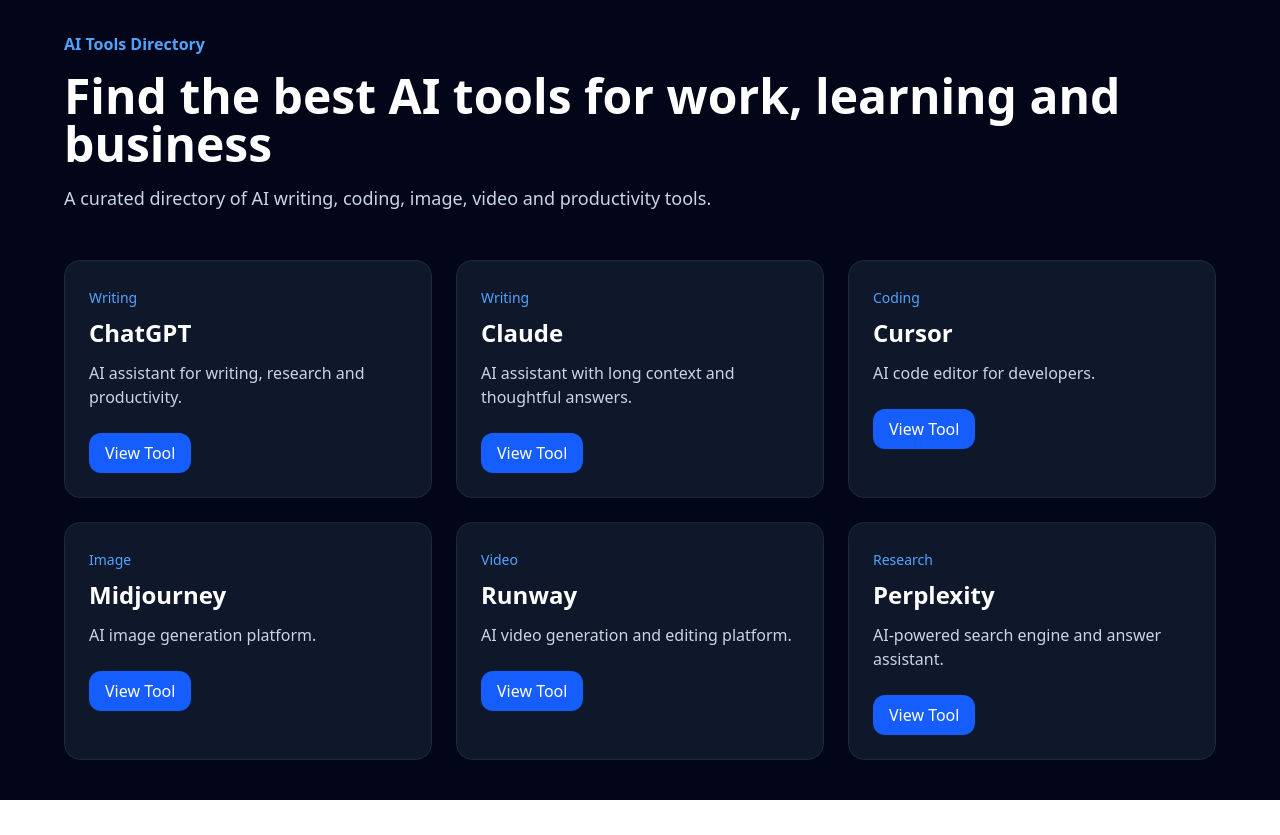
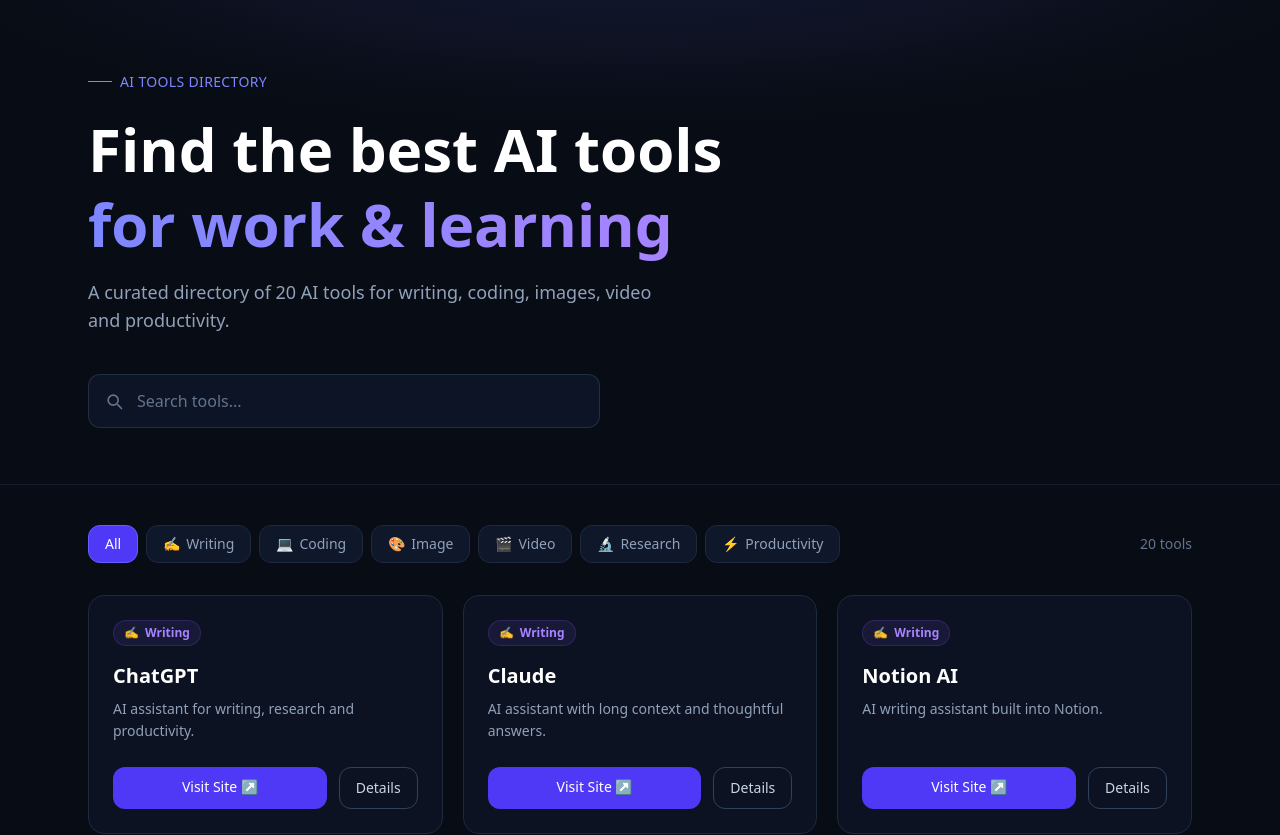
Before and after one commit to 8t8wk5sd8v-oss/ai-tools-directory, a Next.js app: page / in a window 1280 px wide. Shown: the top 835 px of the page. Before the commit the page ends 800 px from the top, so only its background shows below. Built offline with nearby package versions, Linux system fonts and the light colour scheme.

Commit message:
Refactor AI tools list with additional details

```diff
--- a/app/page.js
+++ b/app/page.js
@@ -1,78 +1,197 @@
+"use client";
+import { useState, useMemo } from "react";
+
 const tools = [
-  {
-    name: "ChatGPT",
-    category: "Writing",
-    description: "AI assistant for writing, research and productivity.",
-  },
-  {
-    name: "Claude",
-    category: "Writing",
-    description: "AI assistant with long context and thoughtful answers.",
-  },
-  {
-    name: "Cursor",
-    category: "Coding",
-    description: "AI code editor for developers.",
-  },
-  {
-    name: "Midjourney",
-    category: "Image",
-    description: "AI image generation platform.",
-  },
-  {
-    name: "Runway",
-    category: "Video",
-    description: "AI video generation and editing platform.",
-  },
-  {
-    name: "Perplexity",
-    category: "Research",
-    description: "AI-powered search engine and answer assistant.",
-  },
+  // Writing
+  { name: "ChatGPT", category: "Writing", description: "AI assistant for writing, research and productivity.", url: "https://chat.openai.com", slug: "chatgpt" },
+  { name: "Claude", category: "Writing", description: "AI assistant with long context and thoughtful answers.", url: "https://claude.ai", slug: "claude" },
+  { name: "Notion AI", category: "Writing", description: "AI writing assistant built into Notion.", url: "https://notion.so", slug: "notion-ai" },
+  { name: "Jasper", category: "Writing", description: "AI copywriting tool for marketing teams.", url: "https://jasper.ai", slug: "jasper" },
+  { name: "Grammarly", category: "Writing", description: "AI grammar and style checker.", url: "https://grammarly.com", slug: "grammarly" },
+  // Coding
+  { name: "Cursor", category: "Coding", description: "AI code editor for developers.", url: "https://cursor.sh", slug: "cursor" },
+  { name: "GitHub Copilot", category: "Coding", description: "AI pair programmer integrated into your editor.", url: "https://github.com/features/copilot", slug: "github-copilot" },
+  { name: "Replit", category: "Coding", description: "AI-powered coding environment in the browser.", url: "https://replit.com", slug: "replit" },
+  { name: "Tabnine", category: "Coding", description: "AI code completion for all major IDEs.", url: "https://tabnine.com", slug: "tabnine" },
+  // Image
+  { name: "Midjourney", category: "Image", description: "AI image generation platform.", url: "https://midjourney.com", slug: "midjourney" },
+  { name: "DALL·E 3", category: "Image", description: "OpenAI's image generation model.", url: "https://openai.com/dall-e-3", slug: "dalle-3" },
+  { name: "Stable Diffusion", category: "Image", description: "Open-source AI image generation.", url: "https://stability.ai", slug: "stable-diffusion" },
+  { name: "Adobe Firefly", category: "Image", description: "Adobe's generative AI for creatives.", url: "https://firefly.adobe.com", slug: "adobe-firefly" },
+  // Video
+  { name: "Runway", category: "Video", description: "AI video generation and editing platform.", url: "https://runwayml.com", slug: "runway" },
+  { name: "Sora", category: "Video", description: "OpenAI's text-to-video model.", url: "https://openai.com/sora", slug: "sora" },
+  { name: "Pika", category: "Video", description: "AI video creation from text and images.", url: "https://pika.art", slug: "pika" },
+  // Research
+  { name: "Perplexity", category: "Research", description: "AI-powered search engine and answer assistant.", url: "https://perplexity.ai", slug: "perplexity" },
+  { name: "Consensus", category: "Research", description: "AI search engine for scientific papers.", url: "https://consensus.app", slug: "consensus" },
+  // Productivity
+  { name: "Otter.ai", category: "Productivity", description: "AI meeting transcription and notes.", url: "https://otter.ai", slug: "otter-ai" },
+  { name: "Make", category: "Productivity", description: "AI-powered automation platform.", url: "https://make.com", slug: "make" },
 ];
 
+const CATEGORIES = ["All", ...Array.from(new Set(tools.map((t) => t.category)))];
+
+const CATEGORY_COLORS = {
+  Writing: { bg: "bg-violet-500/10", text: "text-violet-400", border: "border-violet-500/20" },
+  Coding: { bg: "bg-cyan-500/10", text: "text-cyan-400", border: "border-cyan-500/20" },
+  Image: { bg: "bg-pink-500/10", text: "text-pink-400", border: "border-pink-500/20" },
+  Video: { bg: "bg-orange-500/10", text: "text-orange-400", border: "border-orange-500/20" },
+  Research: { bg: "bg-emerald-500/10", text: "text-emerald-400", border: "border-emerald-500/20" },
+  Productivity: { bg: "bg-yellow-500/10", text: "text-yellow-400", border: "border-yellow-500/20" },
+};
+
+const CATEGORY_ICONS = {
+  Writing: "✍️",
+  Coding: "💻",
+  Image: "🎨",
+  Video: "🎬",
+  Research: "🔬",
+  Productivity: "⚡",
+};
+
 export default function Home() {
+  const [search, setSearch] = useState("");
+  const [activeCategory, setActiveCategory] = useState("All");
+
+  const filtered = useMemo(() => {
+    return tools.filter((tool) => {
+      const matchesCategory = activeCategory === "All" || tool.category === activeCategory;
+      const matchesSearch =
+        tool.name.toLowerCase().includes(search.toLowerCase()) ||
+        tool.description.toLowerCase().includes(search.toLowerCase());
+      return matchesCategory && matchesSearch;
+    });
+  }, [search, activeCategory]);
+
   return (
-    <main className="min-h-screen bg-slate-950 text-white p-8">
-      <div className="max-w-6xl mx-auto">
-        <div className="mb-12">
-          <p className="text-blue-400 font-semibold">
+    <main className="min-h-screen bg-[#080c14] text-white">
+      {/* Hero */}
+      <div className="relative overflow-hidden border-b border-slate-800/60">
+        <div
+          className="absolute inset-0 pointer-events-none"
+          style={{
+            background:
+              "radial-gradient(ellipse 80% 50% at 50% -10%, rgba(99,102,241,0.15) 0%, transparent 70%)",
+          }}
+        />
+        <div className="relative max-w-6xl mx-auto px-6 pt-16 pb-14">
+          <span className="inline-flex items-center gap-2 text-indigo-400 text-sm font-medium tracking-wide uppercase mb-5">
+            <span className="w-6 h-px bg-indigo-400" />
             AI Tools Directory
+          </span>
+          <h1 className="text-5xl sm:text-6xl font-bold leading-tight mb-4 max-w-2xl">
+            Find the best AI tools
+            <br />
+            <span className="text-transparent bg-clip-text bg-gradient-to-r from-indigo-400 to-violet-400">
+              for work &amp; learning
+            </span>
+          </h1>
+          <p className="text-slate-400 text-lg max-w-xl mb-10">
+            A curated directory of {tools.length} AI tools for writing, coding, images, video and productivity.
           </p>
 
-          <h1 className="text-5xl font-bold mt-4 mb-4">
-            Find the best AI tools for work, learning and business
-          </h1>
-
-          <p className="text-slate-300 text-lg">
-            A curated directory of AI writing, coding, image, video and productivity tools.
-          </p>
+          {/* Search */}
+          <div className="relative max-w-lg">
+            <svg
+              className="absolute left-4 top-1/2 -translate-y-1/2 text-slate-500 w-5 h-5"
+              fill="none"
+              stroke="currentColor"
+              viewBox="0 0 24 24"
+            >
+              <path strokeLinecap="round" strokeLinejoin="round" strokeWidth={2} d="M21 21l-4.35-4.35M17 11A6 6 0 1 1 5 11a6 6 0 0 1 12 0z" />
+            </svg>
+            <input
+              type="text"
+              value={search}
+              onChange={(e) => setSearch(e.target.value)}
+              placeholder="Search tools..."
+              className="w-full bg-slate-900/80 border border-slate-700/60 rounded-xl pl-12 pr-4 py-3.5 text-white placeholder-slate-500 focus:outline-none focus:border-indigo-500 focus:ring-1 focus:ring-indigo-500 transition"
+            />
+          </div>
+        </div>
       </div>
 
-        <div className="grid md:grid-cols-3 gap-6">
-          {tools.map((tool) => (
+      {/* Filters + Grid */}
+      <div className="max-w-6xl mx-auto px-6 py-10">
+        {/* Category filters */}
+        <div className="flex flex-wrap gap-2 mb-8">
+          {CATEGORIES.map((cat) => (
+            <button
+              key={cat}
+              onClick={() => setActiveCategory(cat)}
+              className={`px-4 py-2 rounded-xl text-sm font-medium transition border ${
+                activeCategory === cat
+                  ? "bg-indigo-600 border-indigo-500 text-white"
+                  : "bg-slate-900 border-slate-800 text-slate-400 hover:border-slate-600 hover:text-white"
+              }`}
+            >
+              {cat !== "All" && <span className="mr-1.5">{CATEGORY_ICONS[cat]}</span>}
+              {cat}
+            </button>
+          ))}
+          <span className="ml-auto self-center text-slate-500 text-sm">
+            {filtered.length} tool{filtered.length !== 1 ? "s" : ""}
+          </span>
+        </div>
+
+        {/* Tool grid */}
+        {filtered.length === 0 ? (
+          <div className="text-center py-24 text-slate-500">
+            <p className="text-4xl mb-4">🔍</p>
+            <p className="text-lg">No tools found for &ldquo;{search}&rdquo;</p>
+            <button
+              onClick={() => { setSearch(""); setActiveCategory("All"); }}
+              className="mt-4 text-indigo-400 hover:underline text-sm"
+            >
+              Clear filters
+            </button>
+          </div>
+        ) : (
+          <div className="grid sm:grid-cols-2 md:grid-cols-3 gap-5">
+            {filtered.map((tool) => {
+              const color = CATEGORY_COLORS[tool.category] || CATEGORY_COLORS.Writing;
+              return (
                 <div
-              key={tool.name}
-              className="bg-slate-900 border border-slate-800 rounded-2xl p-6"
+                  key={tool.slug}
+                  className="group bg-slate-900/60 border border-slate-800 rounded-2xl p-6 flex flex-col hover:border-slate-600 transition-all duration-200 hover:bg-slate-900"
                 >
-              <span className="text-sm text-blue-400">
+                  {/* Category badge */}
+                  <span
+                    className={`inline-flex items-center gap-1.5 text-xs font-semibold px-2.5 py-1 rounded-full border w-fit mb-4 ${color.bg} ${color.text} ${color.border}`}
+                  >
+                    <span>{CATEGORY_ICONS[tool.category]}</span>
                     {tool.category}
                   </span>
 
-              <h2 className="text-2xl font-bold mt-2">
+                  <h2 className="text-xl font-bold mb-2 group-hover:text-white transition-colors">
                     {tool.name}
                   </h2>
-
-              <p className="text-slate-300 mt-3">
+                  <p className="text-slate-400 text-sm leading-relaxed flex-1">
                     {tool.description}
                   </p>
 
-              <button className="mt-6 px-4 py-2 rounded-xl bg-blue-600 hover:bg-blue-500">
-                View Tool
-              </button>
+                  <div className="mt-6 flex gap-3">
+                    <a
+                      href={tool.url}
+                      target="_blank"
+                      rel="noopener noreferrer"
+                      className="flex-1 text-center px-4 py-2.5 rounded-xl bg-indigo-600 hover:bg-indigo-500 text-sm font-medium transition"
+                    >
+                      Visit Site ↗
+                    </a>
+                    <a
+                      href={`/tool/${tool.slug}`}
+                      className="px-4 py-2.5 rounded-xl border border-slate-700 hover:border-slate-500 text-sm font-medium text-slate-300 hover:text-white transition"
+                    >
+                      Details
+                    </a>
                   </div>
-          ))}
                 </div>
+              );
+            })}
+          </div>
+        )}
       </div>
     </main>
   );
```
Lines whose indentation alone changed are shown as unchanged.
